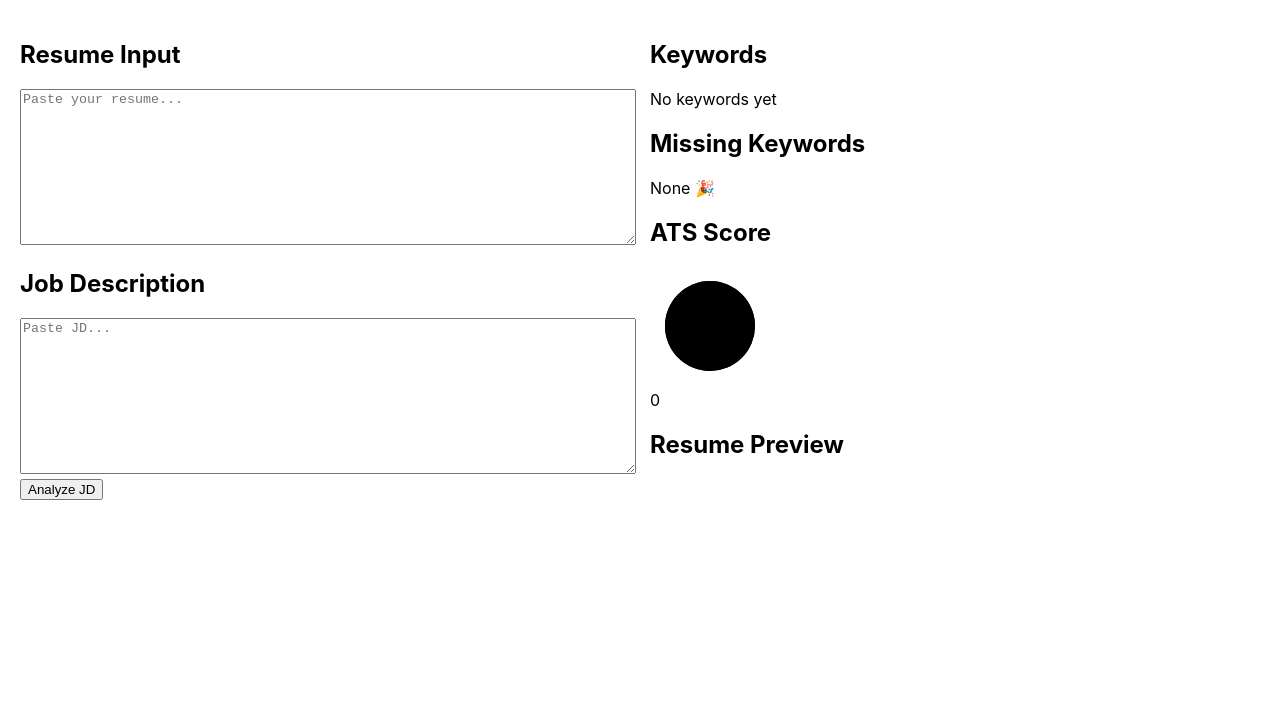
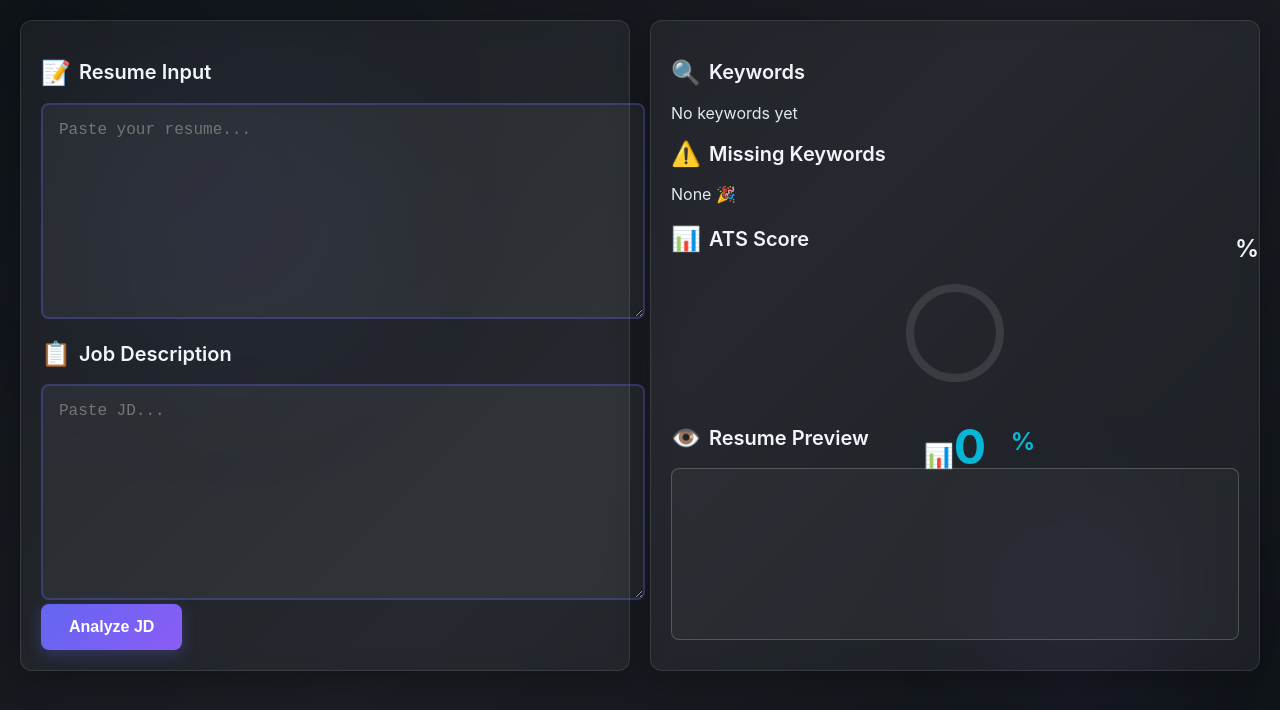
Before and after one commit to Harshithdasari030/CareerPro, a React (Create React App) app in the folder frontend/: page / in a window 1280 px wide. Shown: the top 710 px of the page. Built offline with nearby package versions, Linux system fonts and the light colour scheme.

Commit message:
Enhance styles with gradients and animations
Added background gradient, floating shapes, and various styles for cards, buttons, and lists.

```diff
--- a/frontend/src/index.css
+++ b/frontend/src/index.css
@@ -5,9 +5,276 @@ body {
     sans-serif;
   -webkit-font-smoothing: antialiased;
   -moz-osx-font-smoothing: grayscale;
+  background: linear-gradient(135deg, #0f1419 0%, #1a1d23 50%, #0f1419 100%);
+  color: #e2e8f0;
+  min-height: 100vh;
+  overflow-x: hidden;
 }
 
 code {
   font-family: source-code-pro, Menlo, Monaco, Consolas, 'Courier New',
     monospace;
 }
+
+/* Subtle floating shapes */
+body::before {
+  content: '';
+  position: fixed;
+  top: 10%;
+  left: 5%;
+  width: 300px;
+  height: 300px;
+  background: radial-gradient(circle, rgba(99, 102, 241, 0.1), transparent);
+  border-radius: 50%;
+  filter: blur(80px);
+  animation: float 20s ease-in-out infinite;
+  z-index: -1;
+}
+
+body::after {
+  content: '';
+  position: fixed;
+  bottom: 10%;
+  right: 5%;
+  width: 250px;
+  height: 250px;
+  background: radial-gradient(circle, rgba(168, 85, 247, 0.08), transparent);
+  border-radius: 50%;
+  filter: blur(60px);
+  animation: float-reverse 25s ease-in-out infinite;
+  z-index: -1;
+}
+
+@keyframes float {
+  0%, 100% { transform: translate(0, 0) scale(1); }
+  50% { transform: translate(20px, -30px) scale(1.1); }
+}
+
+@keyframes float-reverse {
+  0%, 100% { transform: translate(0, 0) scale(1); }
+  50% { transform: translate(-25px, 35px) scale(0.9); }
+}
+
+/* Card styles */
+.card {
+  background: rgba(255, 255, 255, 0.05);
+  backdrop-filter: blur(10px);
+  border: 1px solid rgba(255, 255, 255, 0.1);
+  border-radius: 12px;
+  padding: 20px;
+  box-shadow: 0 8px 32px rgba(0, 0, 0, 0.3);
+  transition: all 0.3s ease;
+}
+
+.card:hover {
+  transform: translateY(-2px);
+  box-shadow: 0 12px 40px rgba(0, 0, 0, 0.4);
+}
+
+/* Textarea styles */
+.animated-textarea {
+  width: 100%;
+  padding: 16px;
+  border: 2px solid rgba(99, 102, 241, 0.3);
+  border-radius: 8px;
+  background: rgba(255, 255, 255, 0.05);
+  color: #e2e8f0;
+  font-size: 16px;
+  transition: all 0.3s ease;
+  resize: vertical;
+}
+
+.animated-textarea:focus {
+  outline: none;
+  border-color: #6366f1;
+  box-shadow: 0 0 20px rgba(99, 102, 241, 0.5);
+  background: rgba(255, 255, 255, 0.08);
+}
+
+.animated-textarea:hover {
+  border-color: rgba(99, 102, 241, 0.5);
+}
+
+/* Button styles */
+.animated-button {
+  padding: 14px 28px;
+  background: linear-gradient(135deg, #6366f1, #8b5cf6);
+  color: white;
+  border: none;
+  border-radius: 8px;
+  font-size: 16px;
+  font-weight: 600;
+  cursor: pointer;
+  transition: all 0.3s ease;
+  box-shadow: 0 4px 15px rgba(99, 102, 241, 0.3);
+  position: relative;
+  overflow: hidden;
+}
+
+.animated-button:hover {
+  transform: translateY(-2px);
+  box-shadow: 0 8px 25px rgba(99, 102, 241, 0.5);
+}
+
+.animated-button:active {
+  transform: translateY(0);
+}
+
+.animated-button::before {
+  content: '';
+  position: absolute;
+  top: 0;
+  left: -100%;
+  width: 100%;
+  height: 100%;
+  background: linear-gradient(90deg, transparent, rgba(255, 255, 255, 0.2), transparent);
+  transition: left 0.5s;
+}
+
+.animated-button:hover::before {
+  left: 100%;
+}
+
+/* List styles */
+.animated-list {
+  list-style: none;
+  padding: 0;
+  margin: 0;
+}
+
+.animated-list li {
+  padding: 8px 12px;
+  margin-bottom: 8px;
+  background: rgba(255, 255, 255, 0.05);
+  border-radius: 6px;
+  border-left: 3px solid #6366f1;
+  transition: all 0.3s ease;
+  animation: slideUp 0.5s ease-out forwards;
+  opacity: 0;
+  transform: translateY(20px);
+}
+
+.animated-list li:nth-child(1) { animation-delay: 0.1s; }
+.animated-list li:nth-child(2) { animation-delay: 0.2s; }
+.animated-list li:nth-child(3) { animation-delay: 0.3s; }
+.animated-list li:nth-child(4) { animation-delay: 0.4s; }
+.animated-list li:nth-child(5) { animation-delay: 0.5s; }
+
+.animated-list li:hover {
+  background: rgba(255, 255, 255, 0.08);
+  transform: translateX(5px);
+}
+
+@keyframes slideUp {
+  to {
+    opacity: 1;
+    transform: translateY(0);
+  }
+}
+
+/* ATS Score styles */
+.ats-score {
+  text-align: center;
+  font-size: 48px;
+  font-weight: bold;
+  color: #06b6d4;
+  margin: 20px 0;
+  position: relative;
+}
+
+.ats-score::after {
+  content: '%';
+  font-size: 24px;
+  position: absolute;
+  top: 10px;
+  right: -20px;
+}
+
+/* Progress ring */
+.progress-ring {
+  width: 120px;
+  height: 120px;
+  margin: 20px auto 30px auto;
+  position: relative;
+}
+
+.progress-ring-circle {
+  transform: rotate(-90deg);
+  transform-origin: 50% 50%;
+}
+
+.progress-ring-bg {
+  fill: none;
+  stroke: rgba(255, 255, 255, 0.1);
+  stroke-width: 8;
+}
+
+.progress-ring-fill {
+  fill: none;
+  stroke: #06b6d4;
+  stroke-width: 8;
+  stroke-linecap: round;
+  stroke-dasharray: 283;
+  stroke-dashoffset: 283;
+  transition: stroke-dashoffset 2s ease;
+}
+
+/* Resume preview */
+.resume-preview {
+  border: 1px solid rgba(255, 255, 255, 0.2);
+  padding: 16px;
+  min-height: 150px;
+  background: rgba(255, 255, 255, 0.03);
+  border-radius: 8px;
+  transition: all 0.3s ease;
+}
+
+.resume-preview:hover {
+  background: rgba(255, 255, 255, 0.05);
+}
+
+/* Section headings */
+.section-heading {
+  font-size: 20px;
+  font-weight: 600;
+  margin-bottom: 16px;
+  color: #f1f5f9;
+  display: flex;
+  align-items: center;
+  gap: 8px;
+}
+
+.resume-input::before { content: '📝'; font-size: 24px; }
+.job-desc::before { content: '📋'; font-size: 24px; }
+.keywords::before { content: '🔍'; font-size: 24px; }
+.missing::before { content: '⚠️'; font-size: 24px; }
+.ats-score::before { content: '📊'; font-size: 24px; }
+.preview::before { content: '👁️'; font-size: 24px; }
+
+/* Fade in animation */
+.fade-in {
+  animation: fadeIn 0.8s ease-out;
+}
+
+@keyframes fadeIn {
+  from { opacity: 0; transform: translateY(20px); }
+  to { opacity: 1; transform: translateY(0); }
+}
+
+/* Scrollbar styling */
+::-webkit-scrollbar {
+  width: 8px;
+}
+
+::-webkit-scrollbar-track {
+  background: rgba(255, 255, 255, 0.05);
+}
+
+::-webkit-scrollbar-thumb {
+  background: rgba(99, 102, 241, 0.5);
+  border-radius: 4px;
+}
+
+::-webkit-scrollbar-thumb:hover {
+  background: rgba(99, 102, 241, 0.7);
+}
```
